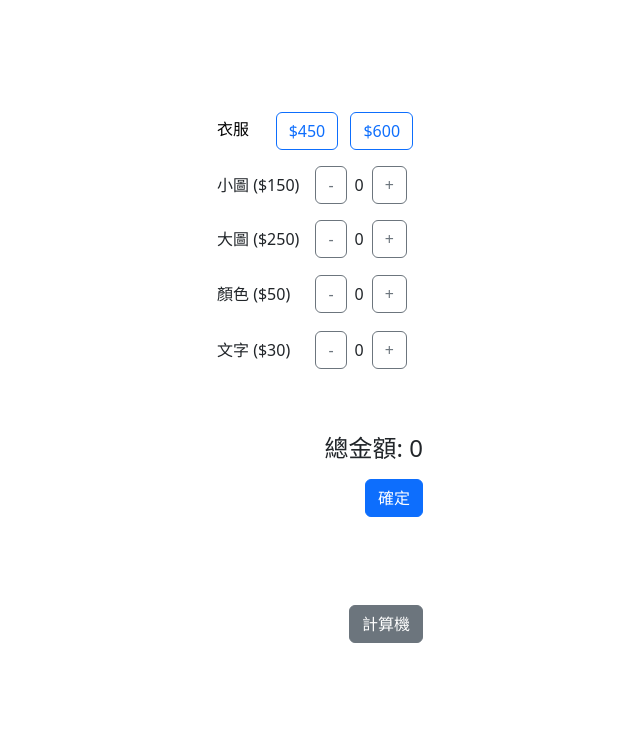
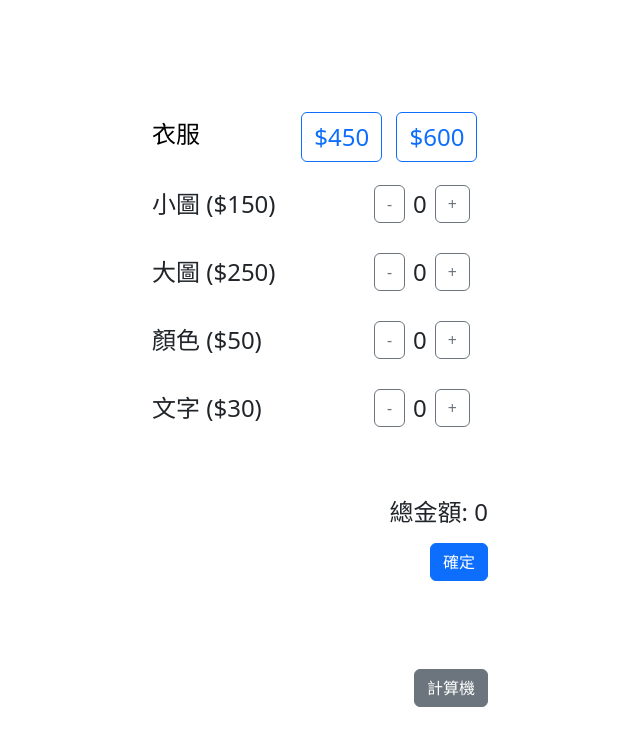
Before and after one commit to verybigpudding/verybigpudding.github.io, a plain HTML site: page index.html in a window 1280 px wide. Shown: the whole page, without its empty margins (320-960 px from the left). Drawn offline with nearby package versions, Linux system fonts and the light colour scheme.

Commit message:
Update index.html

```diff
--- a/index.html
+++ b/index.html
@@ -10,46 +10,49 @@
 
 <body class="p-3 d-flex justify-content-center align-items-start" style="min-height:100vh;">
   <div class="container" style="margin-top:3rem; max-width:500px;">
-    <div class="container" style="margin-top:3rem; max-width:230px;">
+    <div class="container" style="margin-top:3rem; max-width:360px;">
       <!-- 幾百 -->
-      <div class="mb-3">
+      <div class="mb-3" style="font-size:1.5rem;">
         <label class="form-label" style="color:black;">
-          衣服 <span style="color:white;">00</span>
+          衣服 <span style="color:white;">.000000</span>
         </label>
-        <button id="cloth450" class="btn btn-outline-primary me-2"
+        <button id="cloth450" class="btn btn-outline-primary me-2" style="font-size:1.5rem;"
           onclick="selectClothes(450, 'cloth450')">$450</button>
-        <button id="cloth600" class="btn btn-outline-primary" onclick="selectClothes(600, 'cloth600')">$600</button>
+        <button id="cloth600" class="btn btn-outline-primary" style="font-size:1.5rem;"
+          onclick="selectClothes(600, 'cloth600')">$600</button>
       </div>
 
       <!-- 小圖 -->
-      <div class="d-flex align-items-center mb-3">
+      <div class="d-flex align-items-center mb-3" style="font-size:1.5rem;">
         <span class="me-3">小圖 ($150)</span>
+        <p style="color:white;">000000</p>
         <button class="btn btn-outline-secondary me-2" onclick="updateItem('smallPic', -1)">-</button>
         <span id="smallPic" class="me-2">0</span>
         <button class="btn btn-outline-secondary" onclick="updateItem('smallPic', 1)">+</button>
       </div>
 
       <!-- 大圖 -->
-      <div class="d-flex align-items-center mb-3">
+      <div class="d-flex align-items-center mb-3" style="font-size:1.5rem;">
         <span class="me-3">大圖 ($250)</span>
+        <p style="color:white;">000000</p>
         <button class="btn btn-outline-secondary me-2" onclick="updateItem('bigPic', -1)">-</button>
         <span id="bigPic" class="me-2">0</span>
         <button class="btn btn-outline-secondary" onclick="updateItem('bigPic', 1)">+</button>
       </div>
 
       <!-- 顏色 -->
-      <div class="d-flex align-items-center mb-3">
+      <div class="d-flex align-items-center mb-3" style="font-size:1.5rem;">
         <span class="me-3">顏色 ($50)</span>
-        <p style="color:white;">0</p>
+        <p style="color:white;">0000000</p>
         <button class="btn btn-outline-secondary me-2" onclick="updateItem('color', -1)">-</button>
         <span id="color" class="me-2">0</span>
         <button class="btn btn-outline-secondary" onclick="updateItem('color', 1)">+</button>
       </div>
 
       <!-- 文字 -->
-      <div class="d-flex align-items-center mb-3">
+      <div class="d-flex align-items-center mb-3" style="font-size:1.5rem;">
         <span class="me-3">文字 ($30)</span>
-        <p style="color:white;">0</p>
+        <p style="color:white;">0000000</p>
         <button class="btn btn-outline-secondary me-2" onclick="updateItem('text', -1)">-</button>
         <span id="text" class="me-2">0</span>
         <button class="btn btn-outline-secondary" onclick="updateItem('text', 1)">+</button>
```
